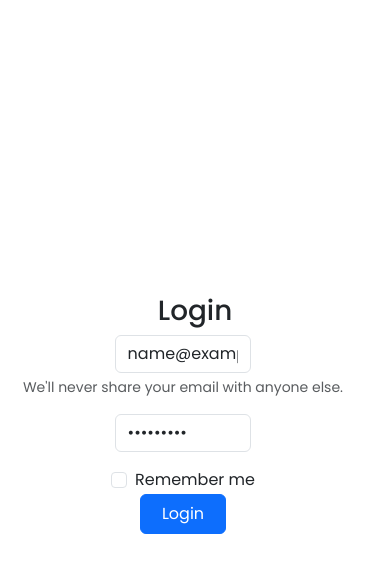
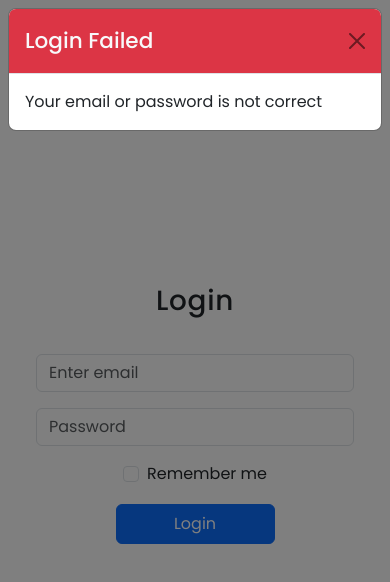
Before and after one commit to SaidARSLAN/full-stack-social-media-app, a React (Vite) app in the folder client/: page /login in a window 390 px wide. Both pictures are taken after typing "name@example.com", "Sample123" into the empty fields and a click on the button "Login". Shown: the top 582 px of the page. Built offline with nearby package versions, Linux system fonts and the light colour scheme; no server answers.

Commit message:
Added failed modal

```diff
--- a/client/package.json
+++ b/client/package.json
@@ -19,6 +19,7 @@
     "react": "^18.2.0",
     "react-bootstrap": "^2.10.1",
     "react-dom": "^18.2.0",
+    "react-modal": "^3.16.1",
     "react-redux": "^9.1.0",
     "react-router-dom": "^6.22.0"
   },
--- /dev/null
+++ b/client/src/modals/error.jsx
@@ -0,0 +1,20 @@
+import Button from 'react-bootstrap/Button';
+import Modal from 'react-bootstrap/Modal';
+
+function ErrorModal({show,setShow}) {
+
+    const handleClose = () => {
+        setShow(false)
+    }
+
+  return (
+    <Modal show={show} animation={true} onHide={handleClose}>
+        <Modal.Header closeButton className='bg-danger text-light'>
+          <Modal.Title>Login Failed</Modal.Title>
+        </Modal.Header>
+        <Modal.Body>Your email or password is not correct</Modal.Body>
+      </Modal>
+  );
+}
+
+export default ErrorModal;
--- a/client/src/pages/Login.jsx
+++ b/client/src/pages/Login.jsx
@@ -7,6 +7,7 @@ import { useEffect, useState } from 'react';
 import { useNavigate } from "react-router-dom";
 import { fetchUser } from '../store/user';
 import {useDispatch, useSelector} from 'react-redux'
+import ErrorModal from '../modals/error';
 
 const Login = () => {
 
@@ -15,15 +16,21 @@ const Login = () => {
     const dispatch = useDispatch()
     const user = useSelector(state=>state.user)
 
+    const [show, setShow] = useState(false);
+    const handleShow = () => setShow(true);
+
     useEffect(() => {
 
         if (user.status === "succeeded") {
             localStorage.clear()
             localStorage.setItem('user',JSON.stringify({email,password}))
             navigate("/main-page")
+
         }
         if (user.status === "failed") {
-            console.log("failed")
+            handleShow()
+            setEmail("")
+            setPassword("")
         }
 
     },[user])
@@ -70,6 +77,7 @@ const Login = () => {
 </Col>
 
                     </Row>
+                {show && <ErrorModal show={show} setShow={setShow}/>}
         </Container>
     )
 }
--- a/client/src/styles/_login.css
+++ b/client/src/styles/_login.css
@@ -16,7 +16,27 @@ button {
 }
 
 @media only screen and (max-width:720px) {
-    .login-image {
+    .login-image,.text-muted {
         display: none;
     }
+    .container-fluid {
+        display: flex;
+        align-items: center;
+        justify-content: center;
+    }
+    .form-control {
+        width: 100%;
+    }
+    button {
+        margin-top: 16px;
+        width: 50%;
+    }
+    .text-center {
+        margin-bottom: 36px;
+        padding: 0px;
+        letter-spacing: 0.75px;
+    }
+    .row {
+        margin: 0px;
+    }
 }
```
Also changed, not shown: 1 other file (tests, documents, lock files or other folders).
